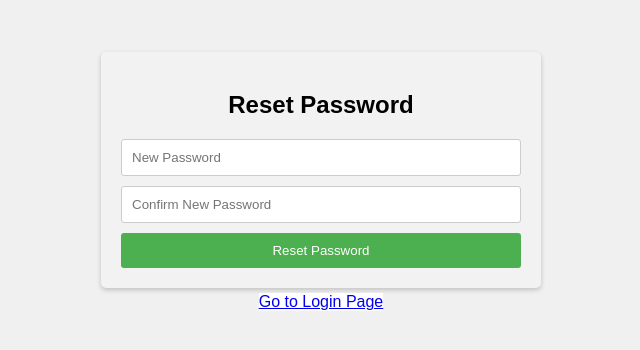
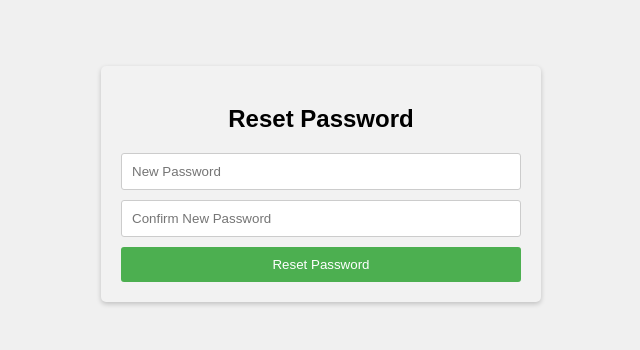
Before and after one commit to BeastBalze/WishingAppFE, a React (Create React App) app: page /#/password/reset/1 in a window 1280 px wide. Shown: the part 216-566 px from the top of the page, without its empty margins (319-959 px from the left). Built offline with nearby package versions, Linux system fonts and the light colour scheme.

Commit message:
ResetPassword.jsx

```diff
--- a/src/ResetPassword.jsx
+++ b/src/ResetPassword.jsx
@@ -4,7 +4,7 @@ import { Link, useParams } from 'react-router-dom';
 import axios from 'axios';
 const ResetPassword = () => {
     const params = useParams();
-    const [success, setSuccess] = useState(true);
+    const [success, setSuccess] = useState(false);
     const [password, setP] = useState("");
     const [cPassword, setCP] = useState("");
     const token = params.token;
```
